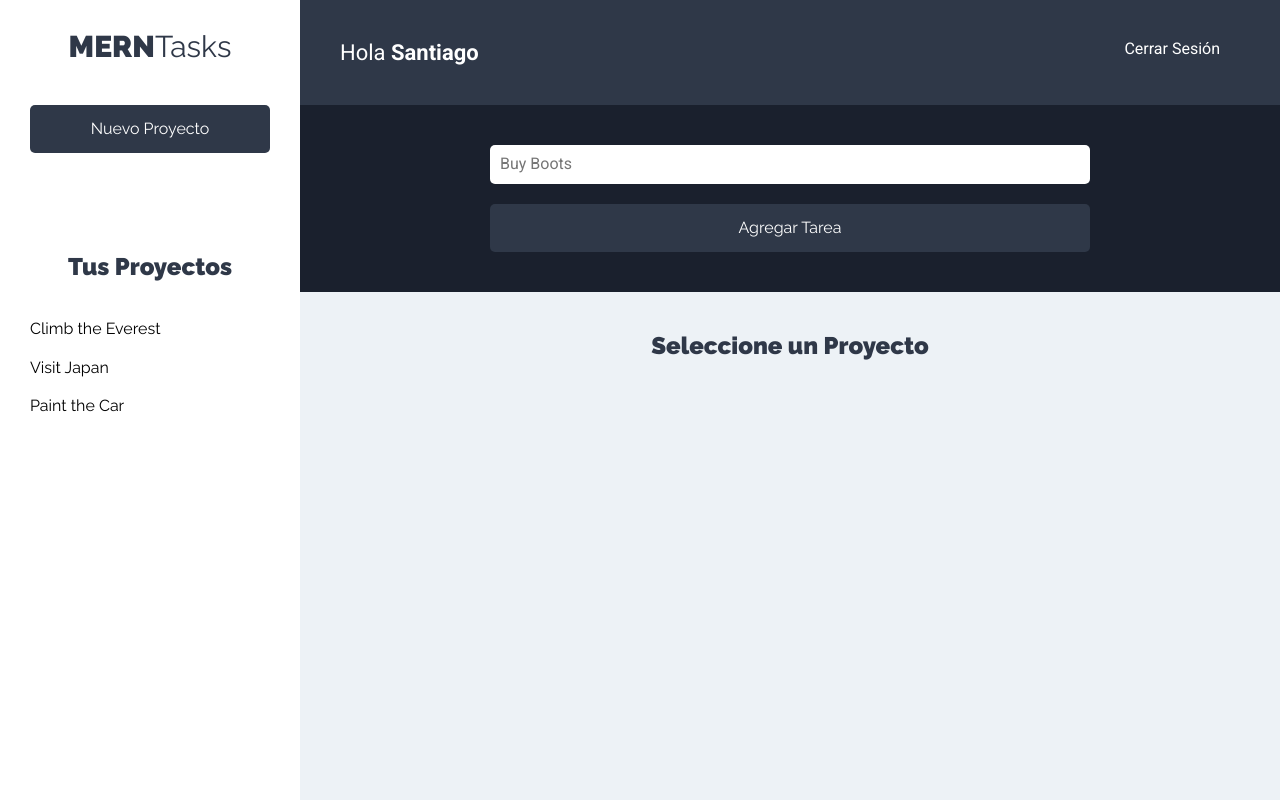
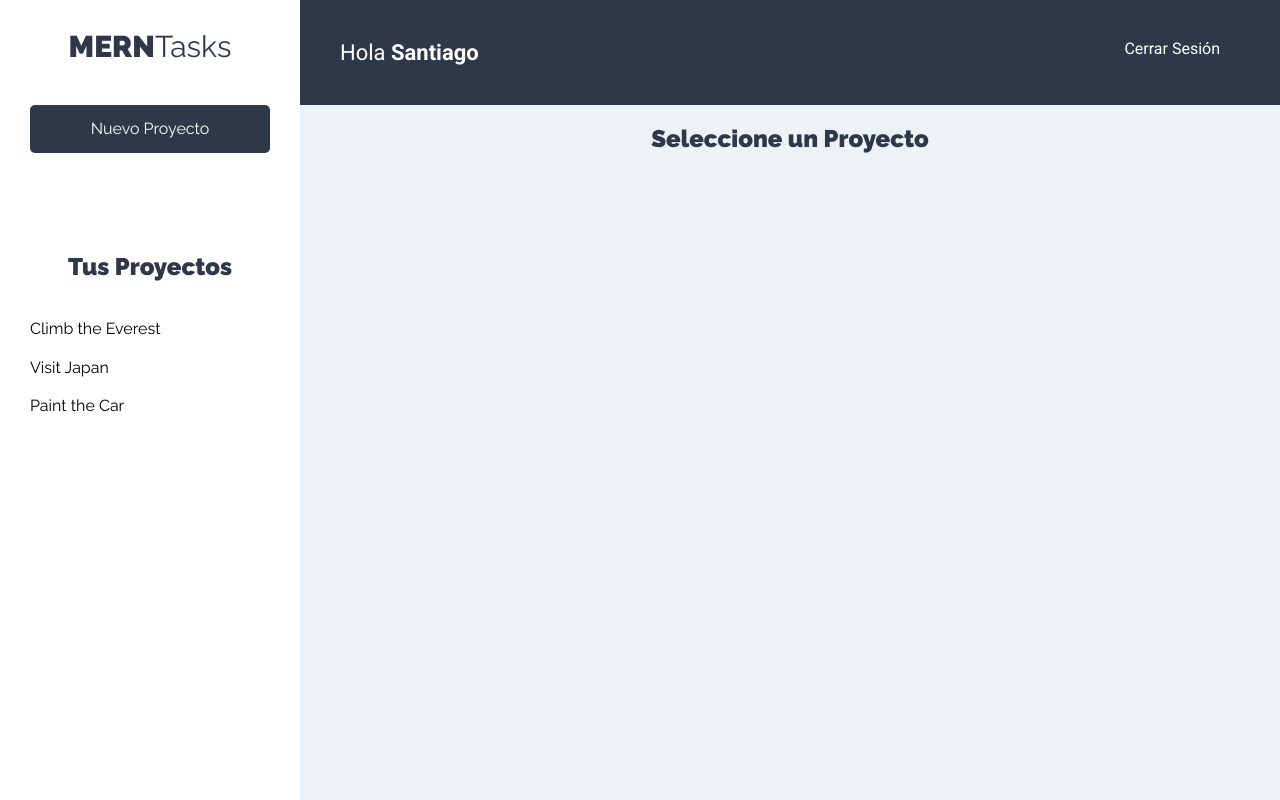
Before and after one commit to santiago-rodrig/mern-projects-manager-frontend, a React (Create React App) app: page /projects in a window 1280 px wide. Built offline with nearby package versions, Linux system fonts and the light colour scheme.

Commit message:
feature: display task form conditionally

```diff
--- a/src/components/projects/Projects.js
+++ b/src/components/projects/Projects.js
@@ -1,21 +1,32 @@
-import React from 'react'
+import React, { useContext } from 'react'
 import Sidebar from '../layout/Sidebar'
 import MainBar from '../layout/MainBar'
 import TasksForm from '../tasks/TasksForm'
 import TasksListing from '../tasks/TasksListing'
+import { ProjectsContext } from '../../context/projects/context'
 
 const Projects = () => {
+    const { activeProject } = useContext(ProjectsContext)
+
+    const MainJsx = (
+        <main>
+            <TasksForm />
+            <div className="contenedor-tareas">
+                <TasksListing />
+            </div>
+        </main>
+    )
+
     return (
         <div className="contenedor-app">
             <Sidebar />
             <div className="contenedor-principal">
                 <MainBar />
-                <main>
-                    <TasksForm />
-                    <div className="contenedor-tareas">
-                        <TasksListing />
-                    </div>
-                </main>
+                {activeProject ? (
+                    MainJsx
+                ) : (
+                    <h2 className="mt-4">Seleccione un Proyecto</h2>
+                )}
             </div>
         </div>
     )
--- a/src/components/tasks/TasksForm.js
+++ b/src/components/tasks/TasksForm.js
@@ -1,6 +1,9 @@
-import React from 'react'
+import React, { useContext } from 'react'
+import { ProjectsContext } from '../../context/projects/context'
 
 const TasksForm = () => {
+    const { activeProject } = useContext(ProjectsContext)
+
     return (
         <div className="formulario">
             <form>
--- a/src/components/tasks/TasksListing.js
+++ b/src/components/tasks/TasksListing.js
@@ -12,10 +12,7 @@ const TasksListing = () => {
 
     const { activeProject } = useContext(ProjectsContext)
 
-    let renderedJsx
-
-    if (activeProject) {
-        renderedJsx = (
+    return (
         <Fragment>
             <h2>Proyecto: {activeProject.name}</h2>
             <ul className="listado-tareas">
@@ -32,11 +29,6 @@ const TasksListing = () => {
             </button>
         </Fragment>
     )
-    } else {
-        renderedJsx = <h2>Seleccione un Proyecto</h2>
-    }
-
-    return renderedJsx
 }
 
 export default TasksListing
--- a/src/index.css
+++ b/src/index.css
@@ -360,3 +360,7 @@ aside {
 .btn-eliminar {
     background-color: var(--blanco);
 }
+
+.mt-4 {
+    margin-top: 2rem;
+}
```
Lines whose indentation alone changed are shown as unchanged.
